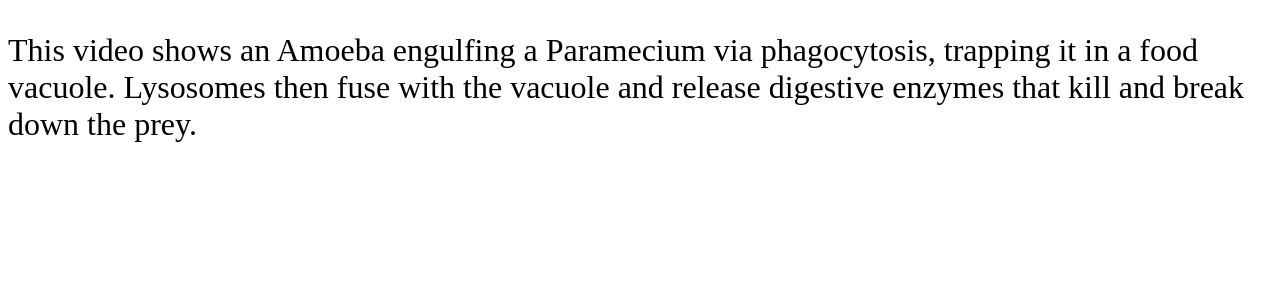
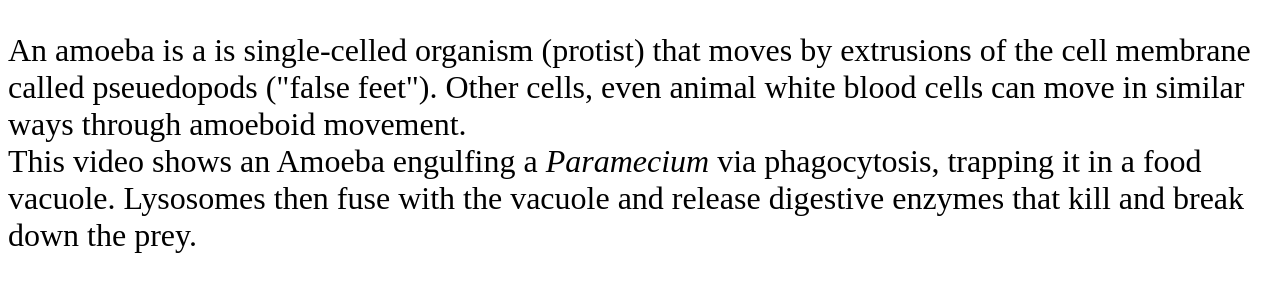
Before and after one commit to jtfg-boop/BIOL2010, a plain HTML site: page Amoeba_engulfing_Paramecium.html in a window 1280 px wide. Drawn offline with Linux system fonts and the light colour scheme.

Commit message:
Update Amoeba_engulfing_Paramecium.html

```diff
--- a/Amoeba_engulfing_Paramecium.html
+++ b/Amoeba_engulfing_Paramecium.html
@@ -3,7 +3,7 @@
 <head><title>Video Clip</title></head>
 <body>
   <div id="player"></div>
-  <p style="font-size: 32px;">This video shows an Amoeba engulfing a Paramecium via phagocytosis, trapping it in a food vacuole. Lysosomes then fuse with the vacuole and release digestive enzymes that kill and break down the prey.</p>
+  <p style="font-size: 32px;">An amoeba is a is single-celled organism (protist) that moves by extrusions of the cell membrane called pseuedopods ("false feet"). Other cells, even animal white blood cells can move in similar ways through amoeboid movement. <br> This video shows an Amoeba engulfing a <i>Paramecium</i> via phagocytosis, trapping it in a food vacuole. Lysosomes then fuse with the vacuole and release digestive enzymes that kill and break down the prey.</p>
 </body>
   <script>
     var tag = document.createElement('script');
```
